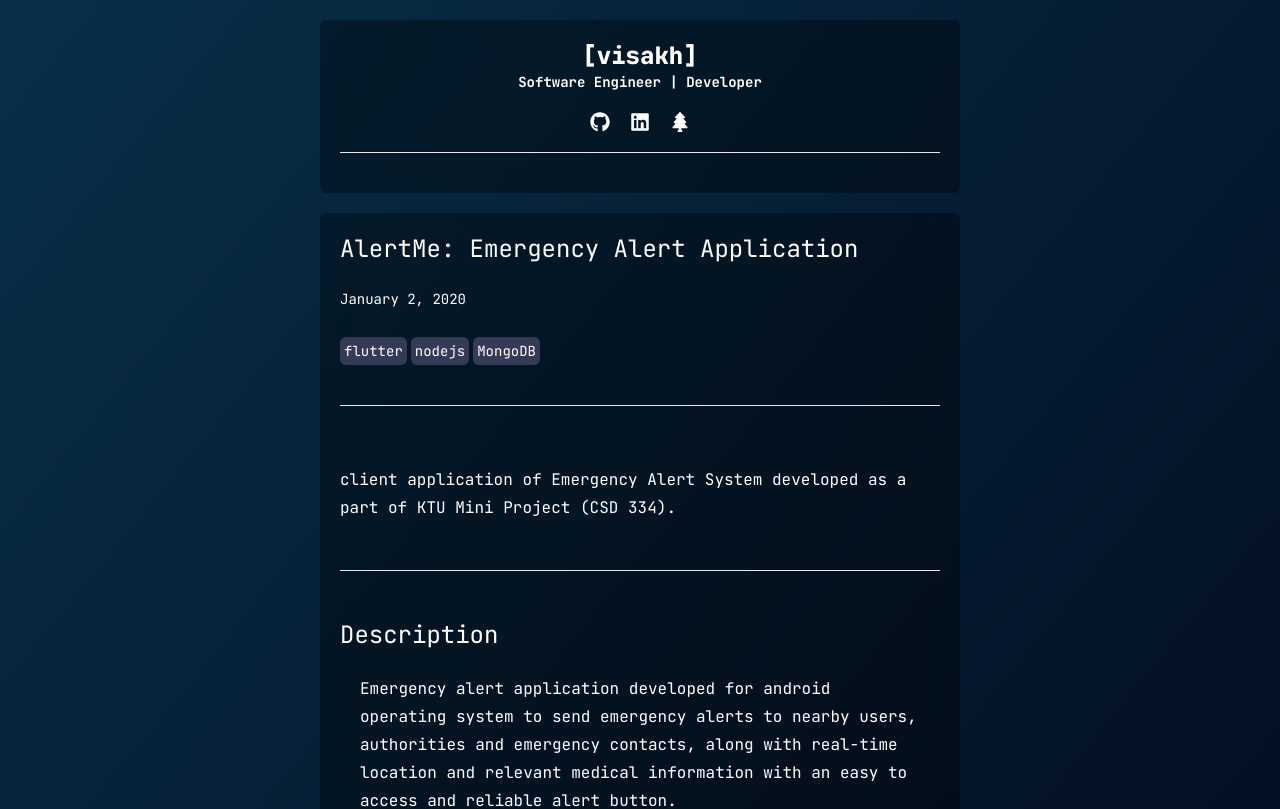
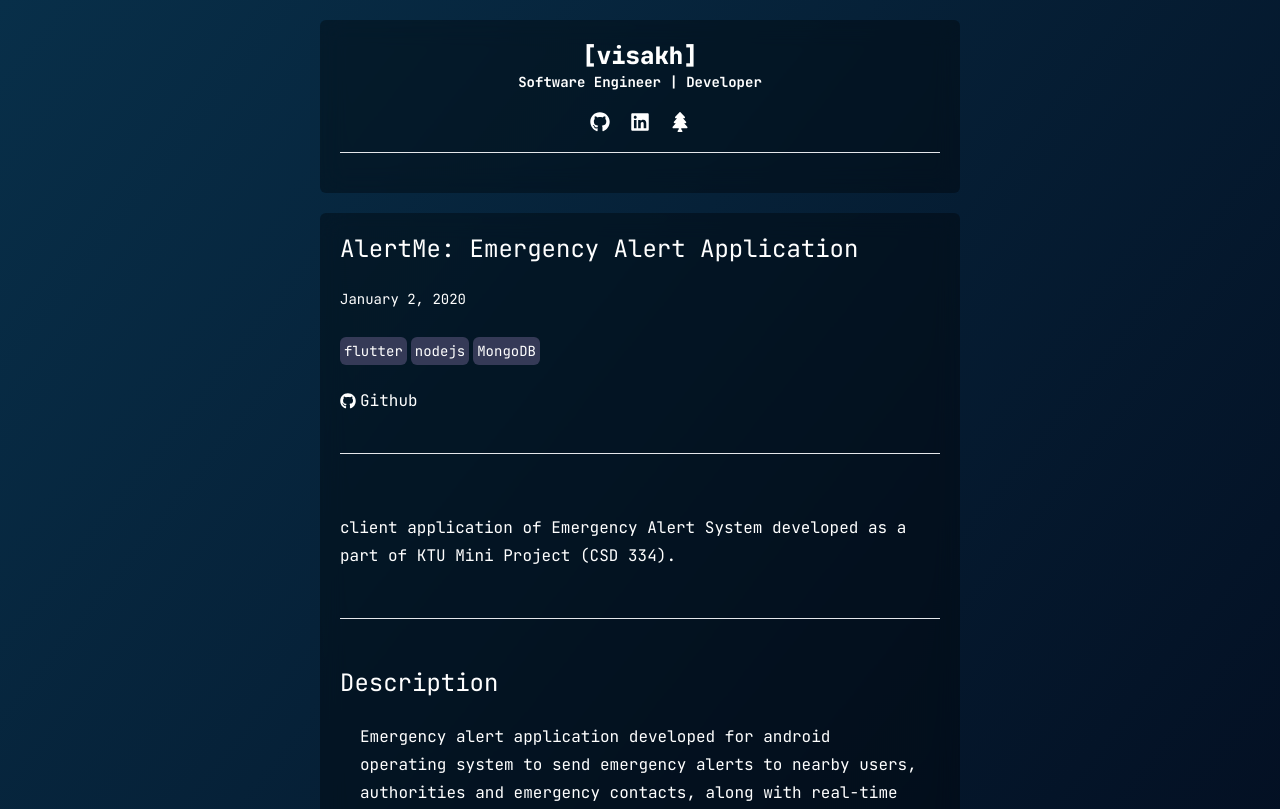
Before and after one commit to vskvj3/portfolio-nextjs, a Next.js app: page /projects/AlertMe in a window 1280 px wide. Shown: the top 809 px of the page. Built offline with nearby package versions, Linux system fonts and the light colour scheme.

Commit message:
feat: github url and demo in projects

```diff
--- a/src/pages/projects/[id].js
+++ b/src/pages/projects/[id].js
@@ -1,10 +1,11 @@
-import Layout from "@/components/layout";
 import { getAllProjectIds, getProjectData } from "@/lib/projects";
 import Head from "next/head";
 import Date from "@/components/date";
 import ReactMarkdown from "react-markdown";
 import remarkGfm from "remark-gfm";
 import Image from "next/image";
+import { FaGithub } from "react-icons/fa";
+import { FaPaperclip } from "react-icons/fa";
 
 export async function getStaticProps({ params }) {
   const projectData = await getProjectData(params.id);
@@ -30,12 +31,15 @@ export default function Project({ projectData }) {
         <title>{projectData.title}</title>
       </Head>
       <div className="bg-dracula-foreground/35 backdrop-blur-md w-1/2 min-w-[370px] max-w-[700px] h-auto mx-auto mb-5 p-[20px] rounded-md text-left text-dracula-t-white">
+        {/* Title */}
         <h1 className=" text-2xl">{projectData.title}</h1>
         <br />
+        {/* Date */}
         <div className="text-sm">
           <Date dateString={projectData.date} />
         </div>
         <br />
+        {/* tagsList  */}
         <div className="flex flex-wrap lg:text-sm text-xs">
           {projectData.tags.split("+").map((tag) => (
             <div key={tag} className="p-1 mr-1 mt-1 bg-[#353a57] rounded-md">
@@ -43,11 +47,41 @@ export default function Project({ projectData }) {
             </div>
           ))}
         </div>
-
+        <br />
+        {/* Links */}
+        <div className="flex gap-4">
+          {projectData.github ? (
+            <a
+              href={projectData.github}
+              target="_blank"
+              rel="noopener noreferrer"
+              className="flex items-center text-dracula-t-white"
+            >
+              <FaGithub className="mr-1" />
+              Github
+            </a>
+          ) : (
+            ""
+          )}
+          {projectData.url ? (
+            <a
+              href={projectData.url}
+              target="_blank"
+              rel="noopener noreferrer"
+              className="flex items-center text-dracula-t-white"
+            >
+              <FaPaperclip className="mr-1" />
+              Demo
+            </a>
+          ) : (
+            ""
+          )}
+        </div>
+        {/* Content */}
         <hr className="py-5 mt-10" />
         <div className=" prose-sm lg:prose-base prose-ul:list-disc prose-blockquote:bg-dracula-bg prose-blockquote:px-2 lg:prose-blockquote:px-5 prose-img:mb-0.5">
           <ReactMarkdown
-          className="markdown-body"
+            className="markdown-body"
             remarkPlugins={[remarkGfm]}
             components={{
               img: (props) => (
```
Also changed, not shown: src/projects/dposn.md (+1 -0 lines).
